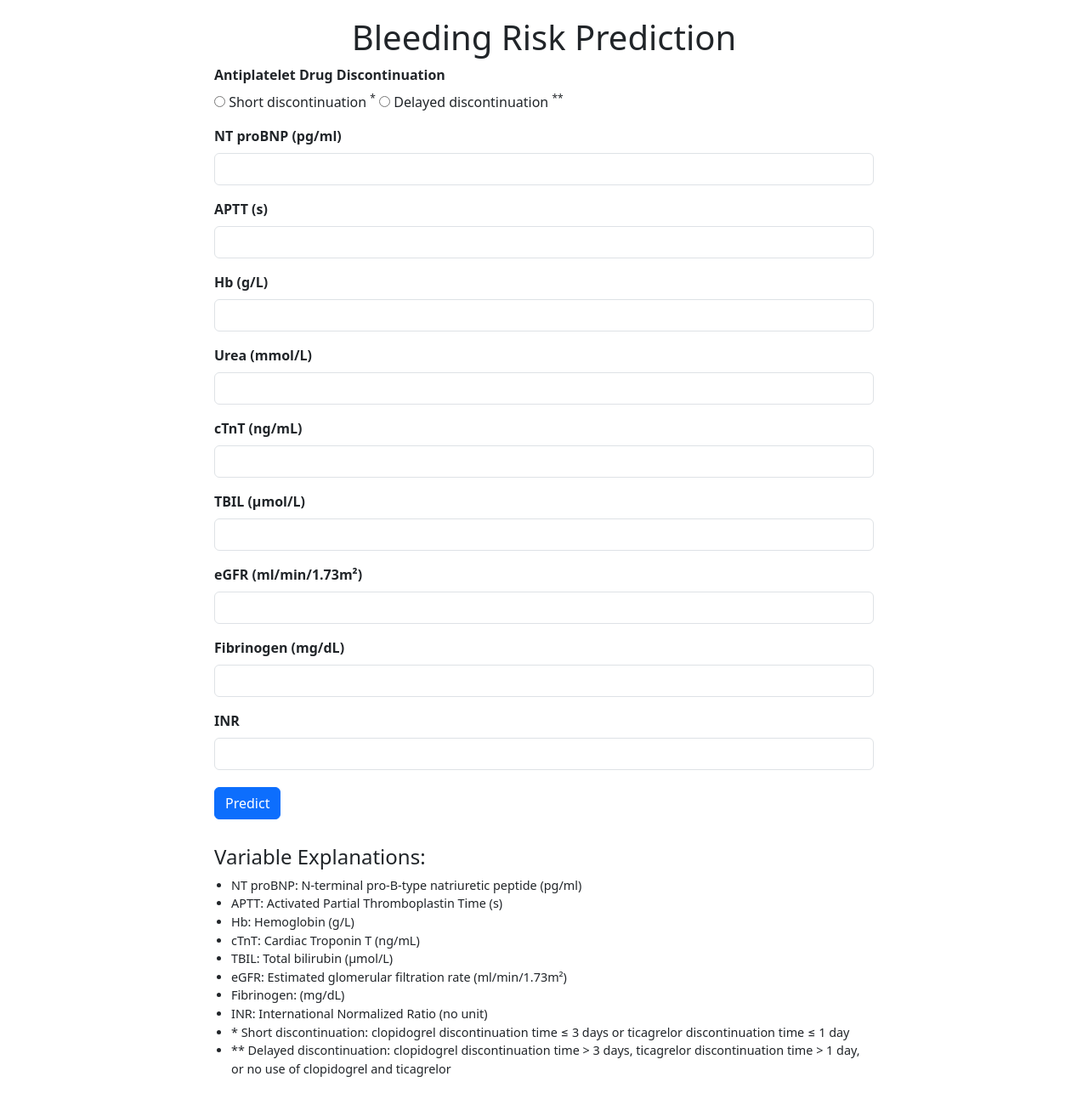
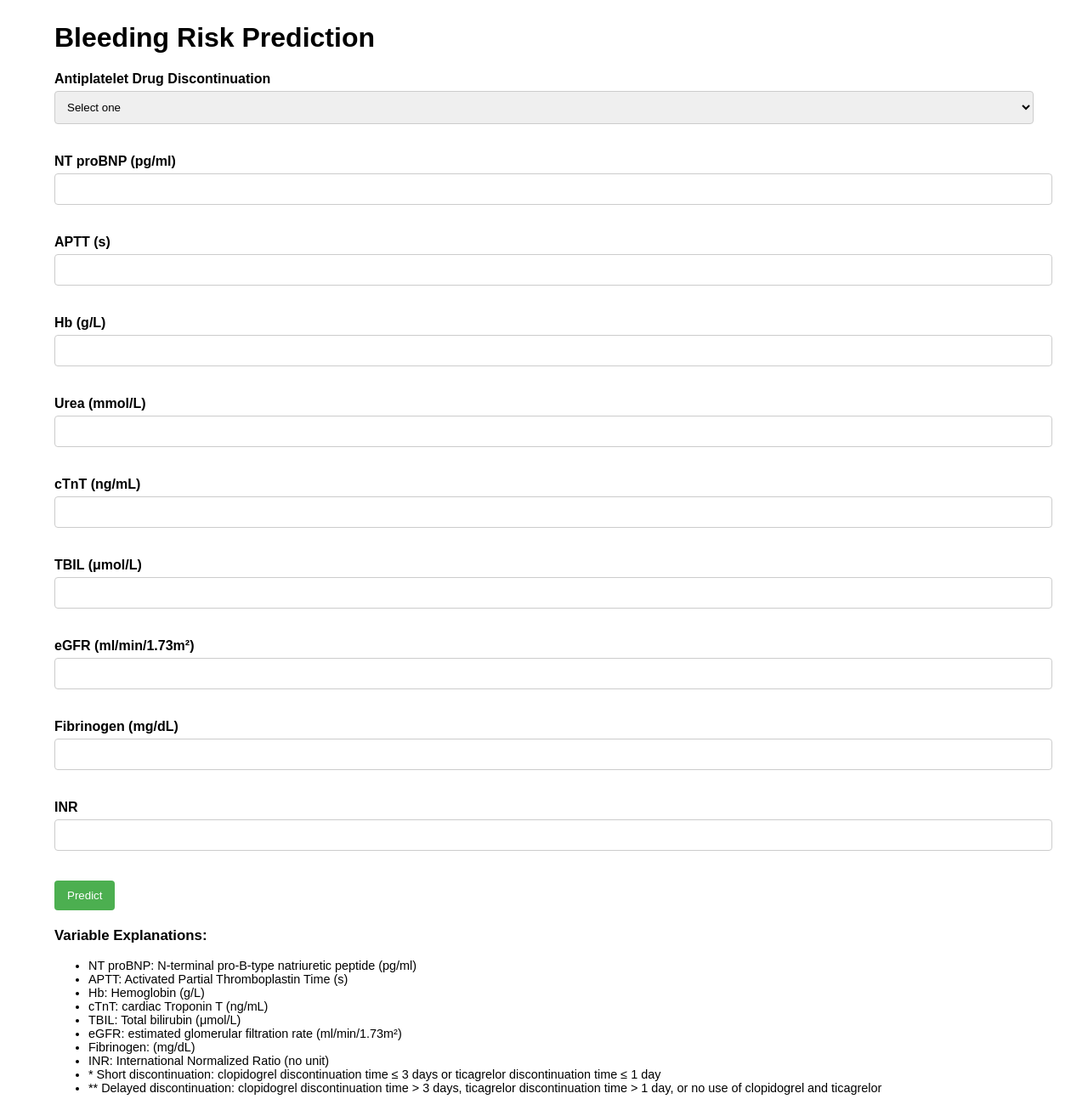
Before and after one commit to Zi1108123/bleeding-risk-prediction, a Flask app: page / in a window 1280 px wide. Shown: the whole page at 85% size. Before the commit the page ends 1267 px from the top, so only its background shows below. Run offline with Flask 3, Linux system fonts and the light colour scheme; parts of the project's set-up code (start-up, migrations or seed data) failed here and were passed over.

Commit message:
Fixed dropdown issue and added zip support

```diff
--- a/app.py
+++ b/app.py
@@ -1,36 +1,48 @@
 from flask import Flask, render_template, request
+import joblib
 import numpy as np
-import joblib
 
+# 初始化 Flask 应用
 app = Flask(__name__)
 
-# 模型加载
-model_path = "bleeding_risk_model.pkl"
+# 加载模型
+model_path = 'bleeding_risk_model.pkl'
 model = joblib.load(model_path)
 
-# 特征信息
+# 变量信息
 features_info = [
-    {"name": "Antiplatelet Drug Discontinuation", "unit": "", "options": ["Short discontinuation", "Delayed discontinuation"]},
-    {"name": "NT proBNP", "unit": "pg/ml"},
-    {"name": "APTT", "unit": "s"},
-    {"name": "Hb", "unit": "g/L"},
-    {"name": "Urea", "unit": "mmol/L"},
-    {"name": "cTnT", "unit": "ng/mL"},
-    {"name": "TBIL", "unit": "μmol/L"},
-    {"name": "eGFR", "unit": "ml/min/1.73m²"},
-    {"name": "Fibrinogen", "unit": "mg/dL"},
-    {"name": "INR", "unit": ""},
+    ("Antiplatelet Drug Discontinuation", "Short discontinuation*", "Delayed discontinuation**"),
+    ("NT proBNP (pg/ml)", "Numerical input", ""),
+    ("APTT (s)", "Numerical input", ""),
+    ("Hb (g/L)", "Numerical input", ""),
+    ("Urea (mmol/L)", "Numerical input", ""),
+    ("cTnT (ng/mL)", "Numerical input", ""),
+    ("TBIL (μmol/L)", "Numerical input", ""),
+    ("eGFR (ml/min/1.73m²)", "Numerical input", ""),
+    ("Fibrinogen (mg/dL)", "Numerical input", ""),
+    ("INR", "Numerical input", "")
 ]
 
-@app.route("/", methods=["GET"])
+@app.route('/')
 def index():
+    # 将 zip 传递给模板
     return render_template("index.html", top_10_features=features_info, zip=zip)
 
-@app.route("/predict", methods=["POST"])
+@app.route('/predict', methods=['POST'])
 def predict():
     try:
         # 从表单中获取数据
-        features = [float(request.form[f'feature_{i}']) for i in range(10)]
+        features = []
+        for feature_info in features_info:
+            feature_value = request.form.get(feature_info[0])
+            if feature_info[0] == "Antiplatelet Drug Discontinuation":
+                # 特殊处理选择框的值
+                if feature_value == "Short discontinuation":
+                    features.append(1)
+                elif feature_value == "Delayed discontinuation":
+                    features.append(2)
+            else:
+                features.append(float(feature_value))
         features = np.array(features).reshape(1, -1)
 
         # 执行预测
@@ -41,9 +53,7 @@
         return render_template(
             'result.html',
             prediction=int(prediction),
-            probability=float(probability),
-            top_10_features=features_info,
-            input_values=features[0].tolist()
+            probability=float(probability)
         )
     except Exception as e:
         return render_template('error.html', error=str(e))
--- a/templates/index.html
+++ b/templates/index.html
@@ -4,78 +4,77 @@
     <meta charset="UTF-8">
     <meta name="viewport" content="width=device-width, initial-scale=1.0">
     <title>Bleeding Risk Prediction</title>
-    <link href="https://cdn.jsdelivr.net/npm/bootstrap@5.3.0-alpha1/dist/css/bootstrap.min.css" rel="stylesheet">
     <style>
         body {
-            margin: 20px;
+            font-family: Arial, sans-serif;
+            margin: 2% 5%;
         }
-        .container {
-            max-width: 800px;
-            margin: auto;
-        }
-        .variable-section {
+        .form-section {
             margin-bottom: 20px;
         }
-        .explanation-section {
-            margin-top: 30px;
-            font-size: 0.9rem;
+        label {
+            display: block;
+            font-weight: bold;
+            margin-bottom: 5px;
         }
-        .explanation-section ul {
-            padding-left: 20px;
+        input, select {
+            width: 100%;
+            padding: 10px;
+            margin-bottom: 15px;
+            border: 1px solid #ccc;
+            border-radius: 4px;
         }
-        .form-label {
-            font-weight: bold;
+        button {
+            background-color: #4CAF50;
+            color: white;
+            padding: 10px 15px;
+            border: none;
+            border-radius: 4px;
+            cursor: pointer;
+        }
+        button:hover {
+            background-color: #45a049;
+        }
+        .variable-explanations {
+            margin-top: 20px;
+            font-size: 0.9em;
         }
     </style>
 </head>
 <body>
-    <div class="container">
-        <h1 class="text-center">Bleeding Risk Prediction</h1>
-        <form method="POST" action="/predict">
-            <div class="variable-section">
-                {% for feature in top_10_features %}
-                    <div class="mb-3">
-                        <label for="feature_{{ loop.index0 }}" class="form-label">
-                            {{ feature['name'] }}
-                            {% if feature['unit'] and feature['name'] != "Antiplatelet Drug Discontinuation" %}
-                                ({{ feature['unit'] }})
-                            {% endif %}
-                        </label>
-
-                        {% if feature['options'] %}
-                            <div>
-                                {% for option in feature['options'] %}
-                                    <input type="radio" id="feature_{{ loop.index0 }}_{{ loop.index }}" name="feature_{{ loop.index0 }}" value="{{ loop.index }}" required>
-                                    <label for="feature_{{ loop.index0 }}_{{ loop.index }}">
-                                        {{ option }}
-                                        {% if option == "Short discontinuation" %}<sup>*</sup>{% endif %}
-                                        {% if option == "Delayed discontinuation" %}<sup>**</sup>{% endif %}
-                                    </label>
-                                {% endfor %}
-                            </div>
+    <h1>Bleeding Risk Prediction</h1>
+    <form action="/predict" method="POST">
+        {% for feature, option1, option2 in top_10_features %}
+        <div class="form-section">
+            <label for="{{ feature }}">{{ feature }}</label>
+            {% if option1 == "Short discontinuation*" %}
+                <select name="{{ feature }}" id="{{ feature }}" required>
+                    <option value="" disabled selected>Select one</option>
+                    <option value="Short discontinuation">Short discontinuation</option>
+                    <option value="Delayed discontinuation">Delayed discontinuation</option>
+                </select>
             {% else %}
-                            <input type="number" class="form-control" id="feature_{{ loop.index0 }}" name="feature_{{ loop.index0 }}" step="any" required>
+                <input type="number" step="any" name="{{ feature }}" id="{{ feature }}" required>
             {% endif %}
         </div>
         {% endfor %}
-            </div>
-            <button type="submit" class="btn btn-primary btn-block">Predict</button>
+        <button type="submit">Predict</button>
     </form>
-        <div class="explanation-section">
-            <h4>Variable Explanations:</h4>
+
+    <div class="variable-explanations">
+        <h3>Variable Explanations:</h3>
         <ul>
             <li>NT proBNP: N-terminal pro-B-type natriuretic peptide (pg/ml)</li>
             <li>APTT: Activated Partial Thromboplastin Time (s)</li>
             <li>Hb: Hemoglobin (g/L)</li>
-                <li>cTnT: Cardiac Troponin T (ng/mL)</li>
+            <li>cTnT: cardiac Troponin T (ng/mL)</li>
             <li>TBIL: Total bilirubin (μmol/L)</li>
-                <li>eGFR: Estimated glomerular filtration rate (ml/min/1.73m²)</li>
+            <li>eGFR: estimated glomerular filtration rate (ml/min/1.73m²)</li>
             <li>Fibrinogen: (mg/dL)</li>
             <li>INR: International Normalized Ratio (no unit)</li>
             <li>* Short discontinuation: clopidogrel discontinuation time ≤ 3 days or ticagrelor discontinuation time ≤ 1 day</li>
             <li>** Delayed discontinuation: clopidogrel discontinuation time > 3 days, ticagrelor discontinuation time > 1 day, or no use of clopidogrel and ticagrelor</li>
         </ul>
     </div>
-    </div>
 </body>
 </html>
```
Also changed, not shown: 1 other file. Lines whose indentation alone changed are shown as unchanged.
